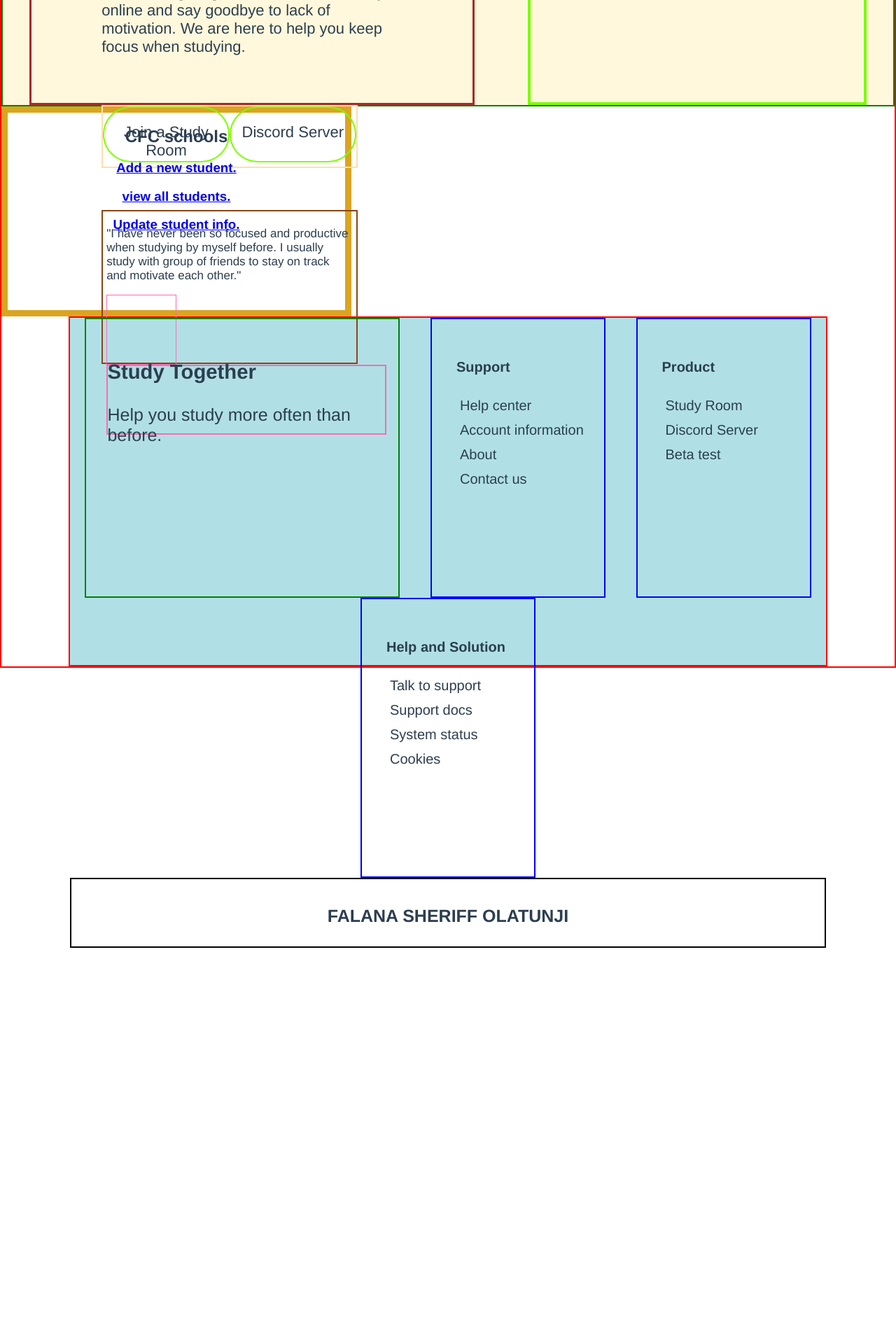
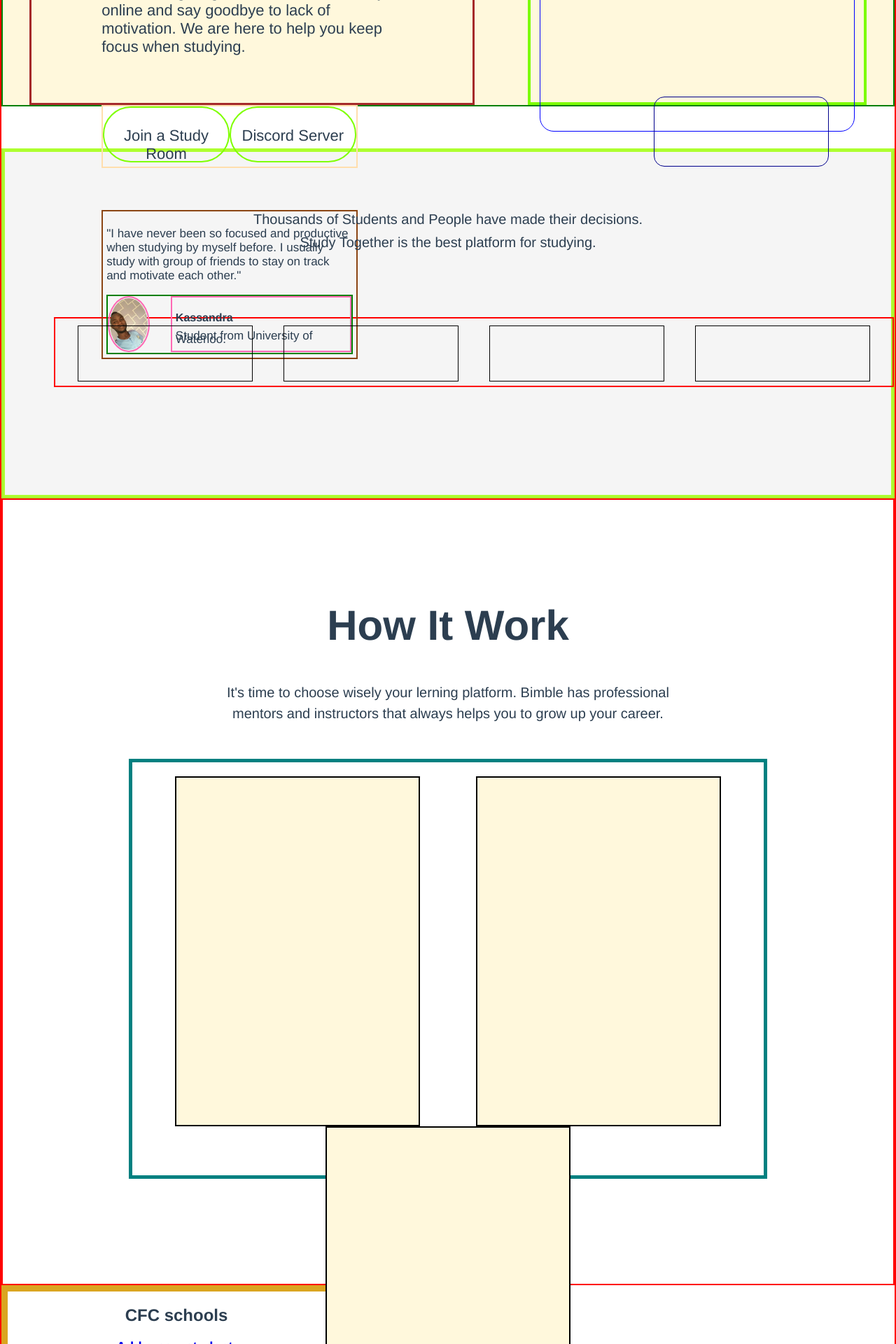
Before and after one commit to olatunji-20/cfc-school, a Vue app in the folder frontend/cfc/: page / in a window 1280 px wide. Shown: the part 820-2740 px from the top of the page at 70% size. Before the commit the page ends 2174 px from the top, so only its background shows below. Built offline with nearby package versions, Linux system fonts and the light colour scheme.

Commit message:
work on homepage

```diff
--- /dev/null
+++ b/frontend/cfc/src/components/Work.vue
@@ -0,0 +1,51 @@
+<template>
+    <section>
+        <h1>How It Work</h1>
+        <p>It's time to choose wisely your lerning platform. Bimble has professional <br /> mentors and instructors that always helps you to grow up your career.</p>
+        <div class="main">
+            <div class="focus"></div>
+            <div class="focus"></div>
+            <div class="focus"></div>
+        </div>
+    </section>
+</template>
+
+<script>
+export default {
+    name: 'Work'
+}
+</script>
+
+<style scoped>
+section {
+    border: 7px solid green;
+    width: 100%;
+    height: 900px;
+    padding: 100px;
+}
+section h1 {
+    font-size: 60px;
+    line-height: 40px;
+}
+section p {
+    font-size: 20px;
+    line-height: 30px;
+}
+.main {
+    border: 5px solid teal;
+    width: 85%;
+    height: 600px;
+    margin: 50px auto;
+    padding: 20px;
+    display: flex;
+    flex-direction: row;
+    flex-wrap: wrap;
+    justify-content: space-around;
+}
+.focus {
+    border: 2px solid black;
+    width: 350px;
+    height: 500px;
+    background: cornsilk;
+}
+</style>
--- a/frontend/cfc/src/views/Homepage.vue
+++ b/frontend/cfc/src/views/Homepage.vue
@@ -11,14 +11,34 @@
                 </div>
                 <div class="focussed">
                     <p>"I have never been so focused and productive when studying by myself before. I usually study with  group of friends to stay on track and motivate each other."</p>
-                    <div class="kas1"></div>
-                    <div class="kas2"></div>
+                    <div class="kas-wrap">
+                        <div class="kas1">
+                            <img src="../assets/sheriff.png" class="kas-image" />
+                        </div>
+                        <div class="kas2">
+                            <h4>Kassandra</h4>
+                            <p>Student from University of Waterloo.</p>
+                        </div>
+                    </div>
                 </div>
             </div>
             <div class="right">
-                <h1> STUDENT IMAGE</h1>
+                <div class="blur"></div>
+                <div class="student-image"></div>
+                <div class="time"></div>
             </div>
         </div>
+        <div class="thousands">
+            <p>Thousands of Students and People have made their decisions.</p>
+            <p>Study Together is the best platform for studying.</p>
+            <div class="media">
+                <div class="med"></div>
+                <div class="med"></div>
+                <div class="med"></div>
+                <div class="med"></div>
+            </div>
+        </div>
+        <Work />
         <div class="temp-links">
             <h1> CFC schools</h1>
                 <h3><router-link to="/signup">Add a new student.</router-link></h3>
@@ -32,6 +52,7 @@
 <script>
 import Navbar from '../components/Navbar.vue'
 import Footbar from '../components/Footbar.vue'
+import Work from '../components/Work.vue'
     export default {
         name: 'Homepage',
         data() {
@@ -41,6 +62,7 @@ import Footbar from '../components/Footbar.vue'
         },
         components: {
             Navbar,
+            Work,
             Footbar
         }
     }
@@ -93,13 +115,13 @@ import Footbar from '../components/Footbar.vue'
         height: 80px;
         border: 2px solid chartreuse;
         border-radius: 40px;
-        padding: 5 px;
+        padding: 5px;
         text-align: center;
         font-size: 18px;
     }
     .focussed {
         width: 85%;
-        height: 220px;
+        height: auto;
         border: 2px solid saddlebrown;
         padding: 5px;
         margin-top: 60px;
@@ -107,21 +129,99 @@ import Footbar from '../components/Footbar.vue'
     .focussed p {
         font-size: 17px;
     }
+    .kas-wrap {
+        width: 100%;
+        height: 85px;
+        border: 2px solid green;
+        display: flex;
+        flex-direction: row;
+    }
     .kas1 {
-        width: 100px;
-        height: 100px;
-        border: 1px solid hotpink;
+        width: 80px;
+        height: 80px;
+        /* display: inline-block; */
+        border: 2px solid hotpink;
+        padding: 1px;
+        border-radius: 50%;
+    }
+    .kas-image {
+        width: 100%;
+        height: 100%;
+        border-radius: 50%;
     }
     .kas2 {
-        width: 400px;
-        height: 100px;
+        width: 350px;
+        height: 80px;
         border: 2px solid hotpink;
+        padding: 5px;
+        line-height: 5px;
+        margin-left: 30px;
+        /* display: inline-block; */
     }
     .right {
         width: 38%;
         height: 100%;
         border: 4px solid lawngreen;
+        padding-top: 50px;
     }
+    .blur {
+        width: 120px;
+        height: 120px;
+        border-radius: 50%;
+        border: 2px solid pink;
+        float: right;
+        position: relative;
+        right: 80px;
+
+    }
+    .student-image {
+        width: 450px;
+        height: 650px;
+        border: 1px solid blue;
+        margin: 50px auto;
+        border-radius: 20px;
+    }
+    .time {
+        width: 250px;
+        height: 100px;
+        border: 1px solid darkblue;
+        float: right;
+        position: relative;
+        bottom: 100px;
+        right: 50px;
+        border-radius: 15px;
+    }
+    .thousands {
+        width: 100%;
+        height: 500px;
+        border: 5px solid greenyellow;
+        background: whitesmoke;
+        margin-top: 60px;
+        padding: 70px;
+        font-size: 20px;
+        line-height: 13px;
+    }
+    .media {
+        width: 1200px;
+        height: 100px;
+        margin: 100px auto;
+        border: 2px solid red;
+        padding: 10px;
+        display: flex;
+        flex-direction: row;
+        justify-content: space-around;
+    }
+    .med {
+        width: 250px;
+        height: 80px;
+        border: 1px solid black;
+    }
+
+
+
+
+
+
 
     .temp-links {
         width: 500px;
```
Also changed, not shown: frontend/cfc/src/assets/sheriff.png (added).
